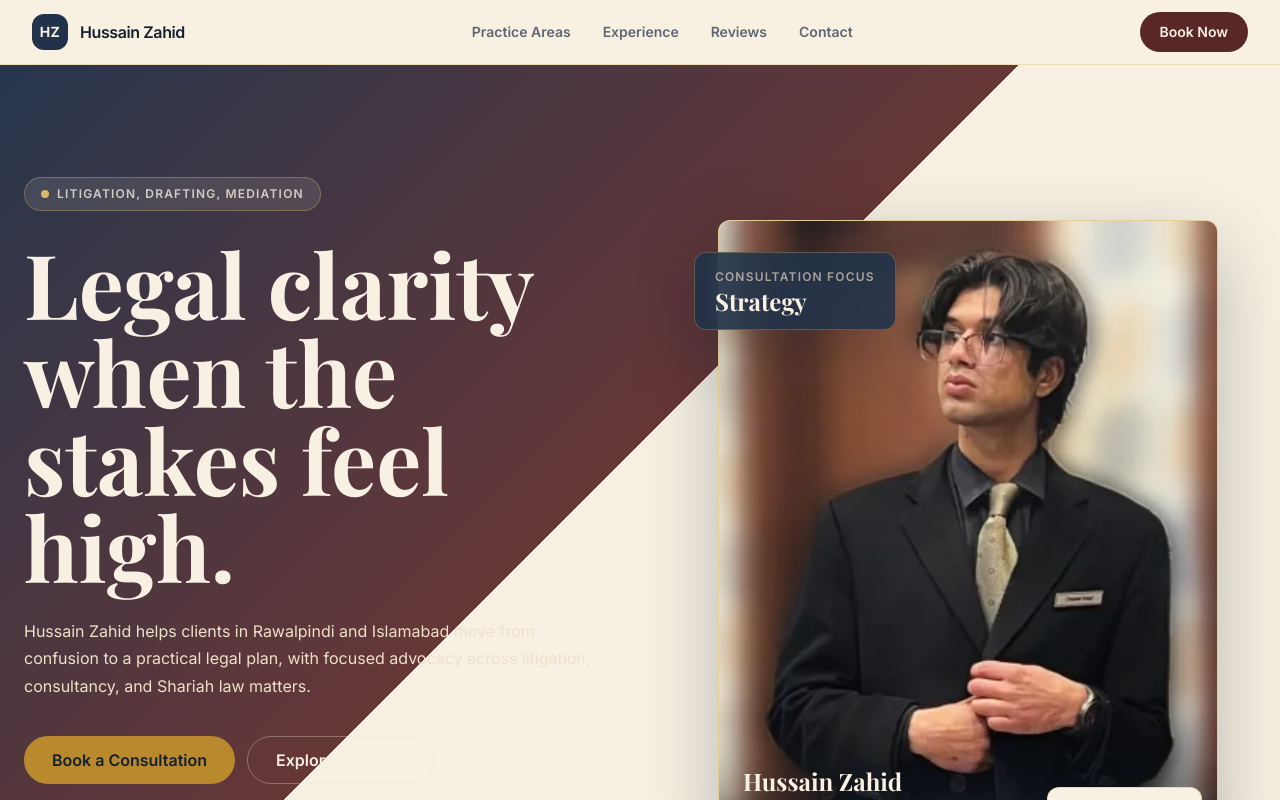
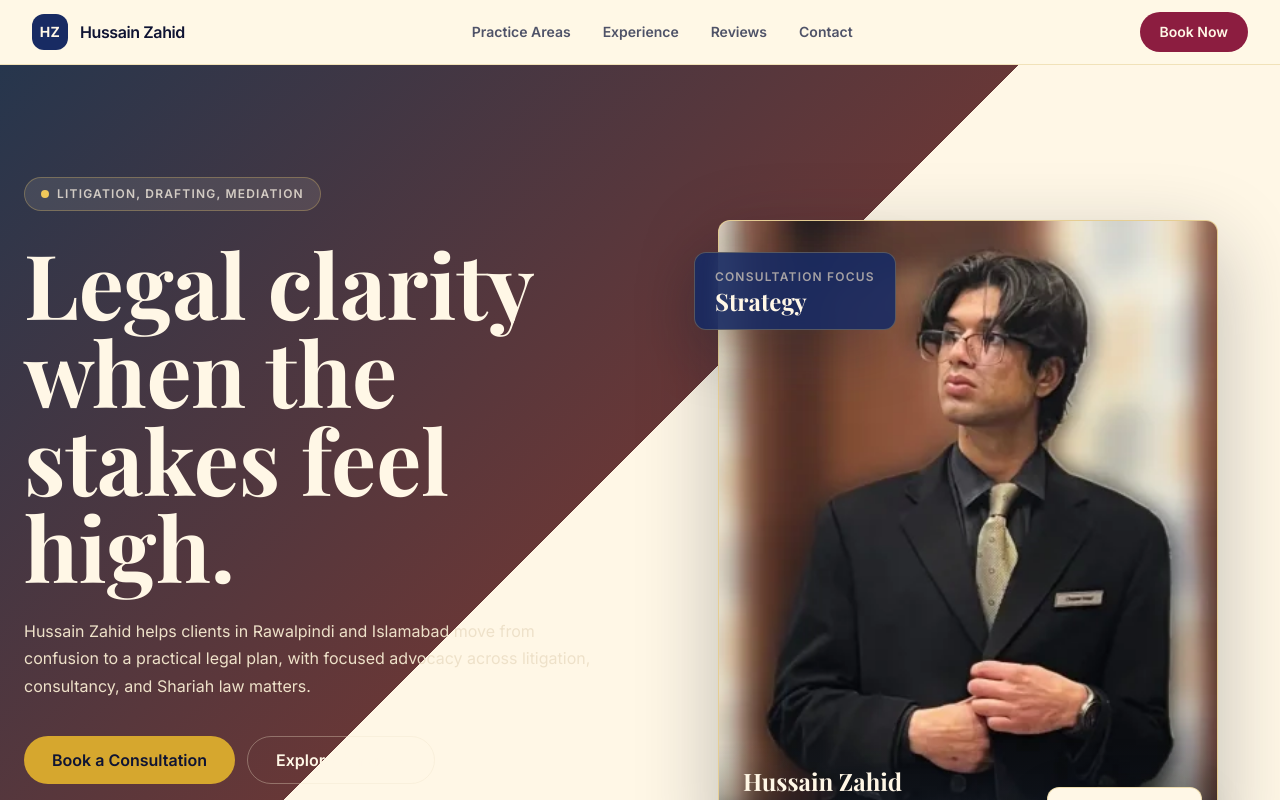
Before and after one commit to sudo-hassan-zahid/portfolio_hussain, a Next.js app: page / in a window 1280 px wide. Shown: the top 800 px of the page. Built offline with nearby package versions, Linux system fonts and the light colour scheme.

Commit message:
Unify royal color tokens
- Brighten the site palette around one royal color system. - Add consistent ink, navy, plum, burgundy, gold, ivory, and parchment tokens. - Improve contrast and reduce disconnected color choices.

```diff
--- a/app/globals.css
+++ b/app/globals.css
@@ -3,53 +3,55 @@
 @custom-variant dark (&:is(.dark *));
 
 :root {
-  --legal-ink: #17202e;
-  --legal-navy: #22324a;
-  --legal-mahogany: #5a2728;
-  --legal-gold: #b8892d;
-  --legal-gold-soft: #d8b866;
-  --legal-ivory: #f8f1e3;
-  --legal-parchment: #eee1c9;
-  --legal-sage: #6f7d69;
-  --legal-slate: #5f6673;
+  --legal-ink: #0f1433;
+  --legal-navy: #182b63;
+  --legal-plum: #3b1768;
+  --legal-mahogany: #8c1d40;
+  --legal-gold: #d6a72e;
+  --legal-gold-soft: #f0c85a;
+  --legal-ivory: #fff7e6;
+  --legal-parchment: #f1dfb8;
+  --legal-cream: #fffaf0;
+  --legal-sage: #5c7050;
+  --legal-slate: #4f5368;
 
   /* Base surfaces — Apple off-white system */
-  --background: oklch(0.96 0.026 84);
-  --foreground: oklch(0.21 0.032 260);
+  --background: oklch(0.985 0.028 88);
+  --foreground: oklch(0.18 0.07 280);
 
   /* Card & popover surfaces */
-  --card: oklch(0.985 0.018 84);
-  --card-foreground: oklch(0.21 0.032 260);
-  --popover: oklch(0.985 0.018 84);
-  --popover-foreground: oklch(0.21 0.032 260);
+  --card: oklch(0.99 0.018 88);
+  --card-foreground: oklch(0.18 0.07 280);
+  --popover: oklch(0.99 0.018 88);
+  --popover-foreground: oklch(0.18 0.07 280);
 
   /* Primary accent — deep prestige gold (#8B6914) */
-  --primary: oklch(0.58 0.116 75);
-  --primary-foreground: oklch(0.21 0.032 260);
+  --primary: oklch(0.72 0.15 82);
+  --primary-foreground: oklch(0.18 0.07 280);
 
   /* Secondary — same gold family, slightly lighter */
-  --secondary: oklch(0.34 0.072 25);
-  --secondary-foreground: oklch(0.96 0.026 84);
+  --secondary: oklch(0.42 0.17 350);
+  --secondary-foreground: oklch(0.985 0.028 88);
 
   /* Muted — Apple section gray (#F5F5F7) */
-  --muted: oklch(0.91 0.035 84);
-  --muted-foreground: oklch(0.47 0.023 260);
+  --muted: oklch(0.92 0.052 88);
+  --muted-foreground: oklch(0.43 0.055 280);
 
   /* Accent — kept mapped to gold for any legacy usage */
-  --accent: oklch(0.54 0.05 145);
-  --accent-foreground: oklch(0.96 0.026 84);
+  --accent: oklch(0.49 0.09 145);
+  --accent-foreground: oklch(0.985 0.028 88);
 
   /* System */
   --destructive: oklch(0.55 0.2 25);
   --destructive-foreground: oklch(0.98 0 0);
 
   /* Apple hairline border (#D2D2D7) */
-  --border: oklch(0.79 0.035 82);
-  --input: oklch(0.98 0.014 84);
-  --ring: oklch(0.58 0.116 75);
+  --border: oklch(0.82 0.062 86);
+  --input: oklch(0.99 0.016 88);
+  --ring: oklch(0.72 0.15 82);
 
   /* Dark section (#1D1D1F) */
-  --section-dark: oklch(0.22 0.05 260);
+  --section-dark: oklch(0.28 0.13 280);
 
   --radius: 0.75rem;
 }
```
